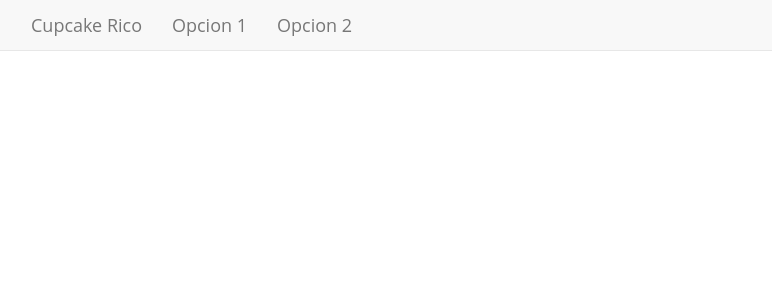
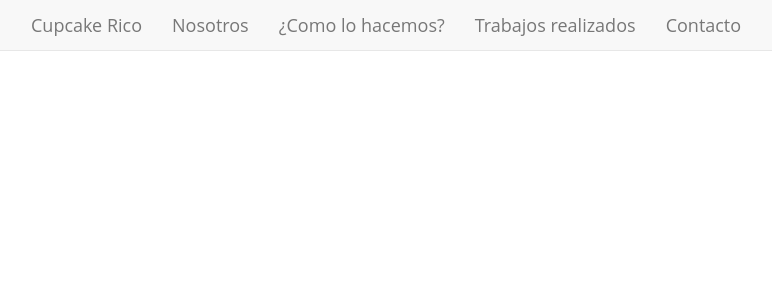
Before and after one commit to sabio/cupcake, a Django app: template templates/sitiotemplate.html in a window 1280 px wide. Shown: the top 300 px of the page, without its empty margins (39-811 px from the left). Run offline with Django 3.2, Linux system fonts and the light colour scheme; the template is opened without the code that fills it, so the values that code supplies are empty; some libraries are stand-ins or nearby versions.

Commit message:
Se modifica el menu de la pagina principal

```diff
--- a/cupcake/settings.py
+++ b/cupcake/settings.py
@@ -80,7 +80,7 @@ WSGI_APPLICATION = 'cupcake.wsgi.application'
 # https://docs.djangoproject.com/en/1.9/ref/settings/#databases
 
 
-if not DEBUG:
+if DEBUG:
     DATABASES = {
         'default': {
             'ENGINE': 'django.db.backends.sqlite3',
--- a/templates/sitiotemplate.html
+++ b/templates/sitiotemplate.html
@@ -29,16 +29,22 @@
 				<span class="icon-bar"></span>
 				<span class="icon-bar"></span>
 				</button>
-				<a class="navbar-brand" href="#">Cupcake Rico</a>
+				<a class="navbar-brand ancla" href="#intro">Cupcake Rico</a>
 	    	</div>
 
 	    	<div class="collapse navbar-collapse" id="collapse">
 				<ul class="nav navbar-nav">
 					<li>
-						<a href="#">Opcion 1</a>
+						<a href="#quienesSomos" class="ancla">Nosotros</a>
 					</li>
 					<li>
-						<a href="#">Opcion 2</a>
+						<a href="#comoLoHacemos" class="ancla">¿Como lo hacemos?</a>
+					</li>
+					<li>
+						<a href="#galerias" class="ancla">Trabajos realizados</a>
+					</li>
+					<li>
+						<a href="#contacto" class="ancla">Contacto</a>
 					</li>
 				<ul>
 	    	</div>
```
Also changed, not shown: sitio/templates/sitio/index.html (+12 -14 lines), 1 other file.
